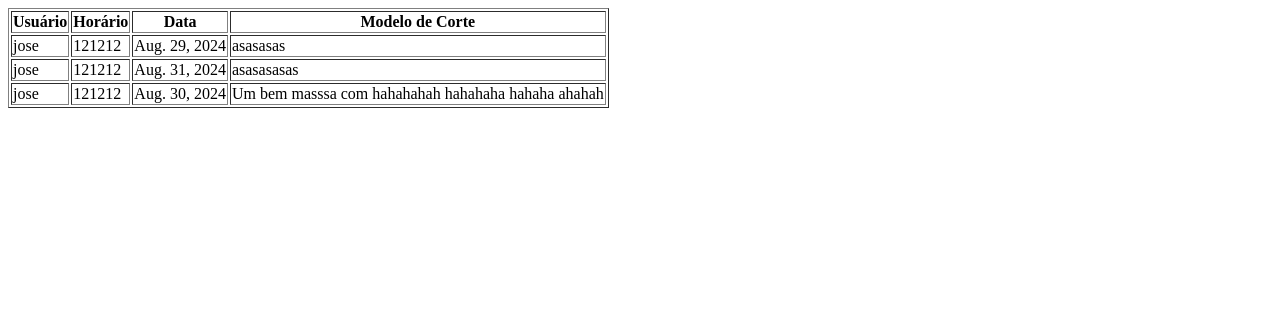
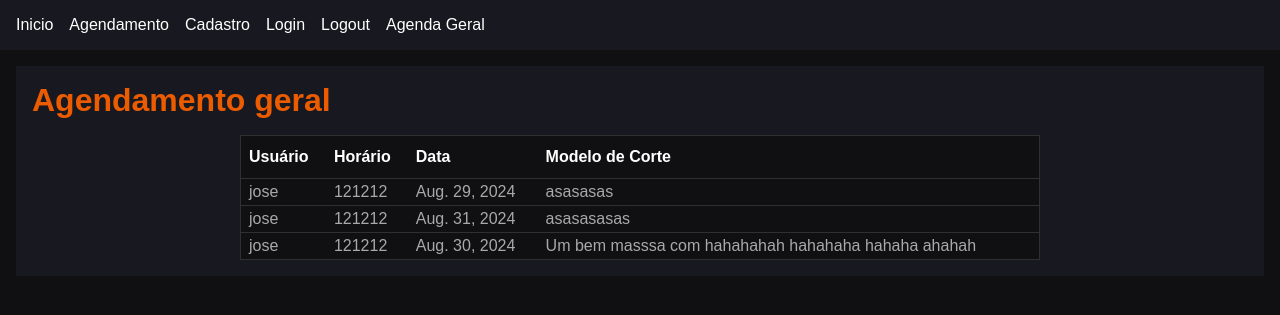
Before and after one commit to IslanP1/barbearia-app, a Django app: page /agendageral/ in a window 1280 px wide. Shown: the top 315 px of the page. Run offline with Django 5.2, Linux system fonts and the light colour scheme; a user stored in the database is signed in; data comes from the database, SQL or seed files in the repository; both versions use the stored data as it was after the commit.

Commit message:
view: adicionando estilo e conteudo da pagina agendamento geral

```diff
--- a/corte/templates/agendageral.html
+++ b/corte/templates/agendageral.html
@@ -4,9 +4,23 @@
 <head>
     <meta charset="UTF-8">
     <meta name="viewport" content="width=device-width, initial-scale=1.0">
+    <link rel="stylesheet" href="{% static 'corte/agendamentoGeral/css/style.css' %}">
     <title>Document</title>
 </head>
 <body>
+    <nav class="navbar">
+        <a href="{% url 'home' %}">Inicio</a>
+        <a href="{% url 'agendar' %}">Agendamento</a>
+        <a href="{% url 'cadastrar' %}">Cadastro</a>
+        <a href="{% url 'logar' %}">Login</a>
+        <a href="{% url 'sair' %}">Logout</a>
+        {% if user.is_authenticated and user.is_staff %}
+        <a href="{% url 'agendageral' %}">Agenda Geral</a>
+        {% endif %}
+    </nav>
+    <main>
+        <div>
+            <h1>Agendamento geral</h1>
             <table border="1">
                 <thead>
                     <tr>
@@ -27,5 +41,7 @@
                     {% endfor %}
                 </tbody>
             </table>
+        </div>
+    </main>
 </body>
 </html>
--- /dev/null
+++ b/templates/static/corte/agendamentoGeral/css/style.css
@@ -0,0 +1,79 @@
+/*navbar e body */
+* {
+  padding: 0px;
+  margin: 0px;
+  box-sizing: 0px;
+  font-family: sans-serif;
+  color: white
+}
+
+body {
+  background: #101012;
+}
+
+.navbar {
+  background: #181820;
+  padding: 16px;
+  display: flex;
+  gap: 16px;
+}
+
+.navbar>a {
+  color: white;
+  text-decoration: none;
+}
+
+.navbar>a:hover {
+  color: #eb5b00;
+}
+
+/*main*/
+
+main {
+  padding: 16px;
+}
+
+main > div {
+  padding: 16px;
+  background: #181820;
+}
+
+main > div > h1 {
+  color: #eb5b00;
+  margin-bottom: 16px;
+}
+
+/*table*/
+
+table {
+  border-collapse: collapse;
+  margin: 0px auto;
+  min-width: 800px;
+  background-color: #101012;
+  border: 1px solid #303030;
+
+}
+td, th {
+  border: none;
+  border-bottom: #a0a0a0;
+  padding: 4px 8px;
+  width: auto
+}
+
+td {
+  color: #a9a9ac;
+}
+
+tr {
+  border-bottom: 1px solid #303030;
+}
+
+
+
+table th {
+  padding-top: 12px;
+  padding-bottom: 12px;
+  text-align: left;
+  color: white;
+
+}
```
Also changed, not shown: db.sqlite3. Lines whose indentation alone changed are shown as unchanged.
